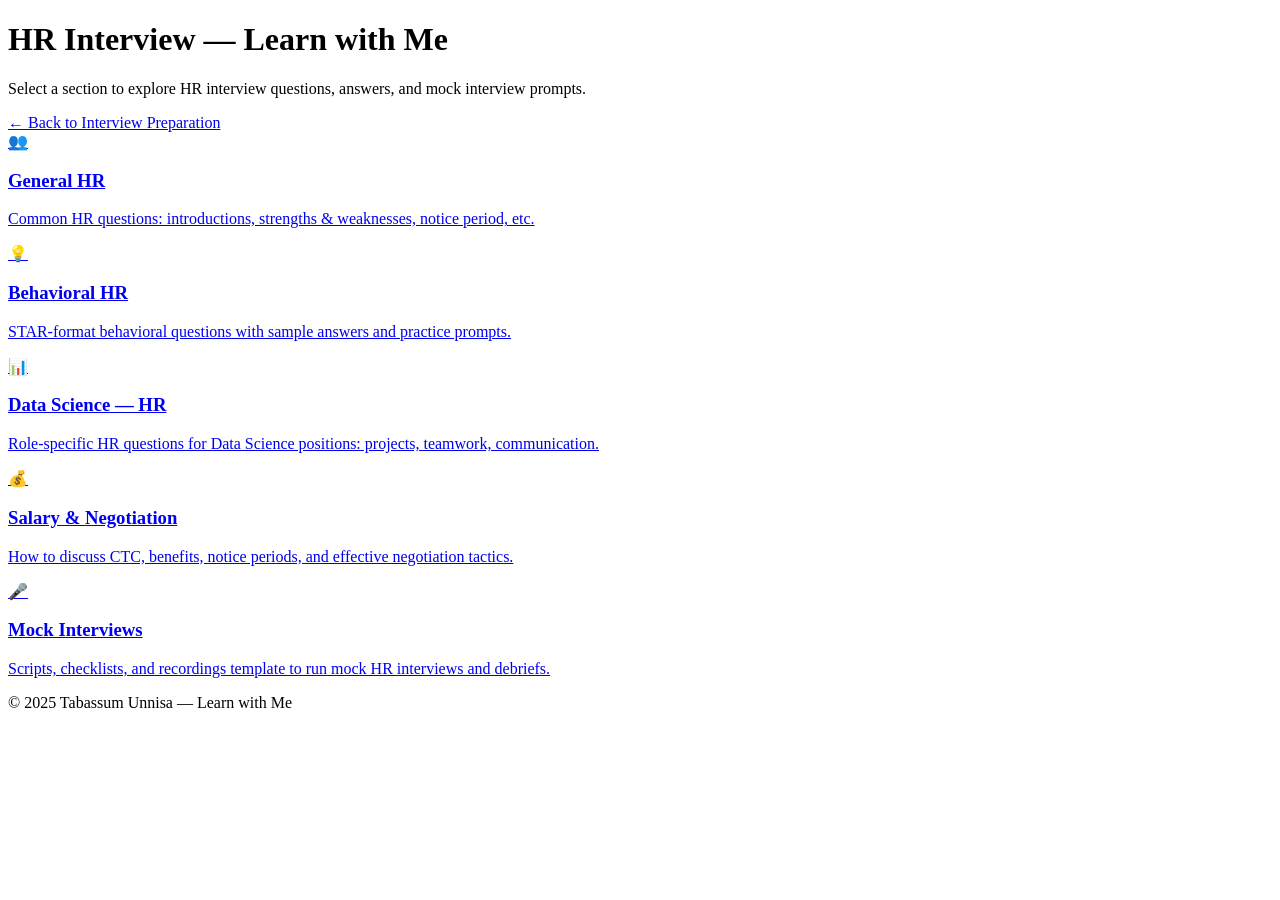
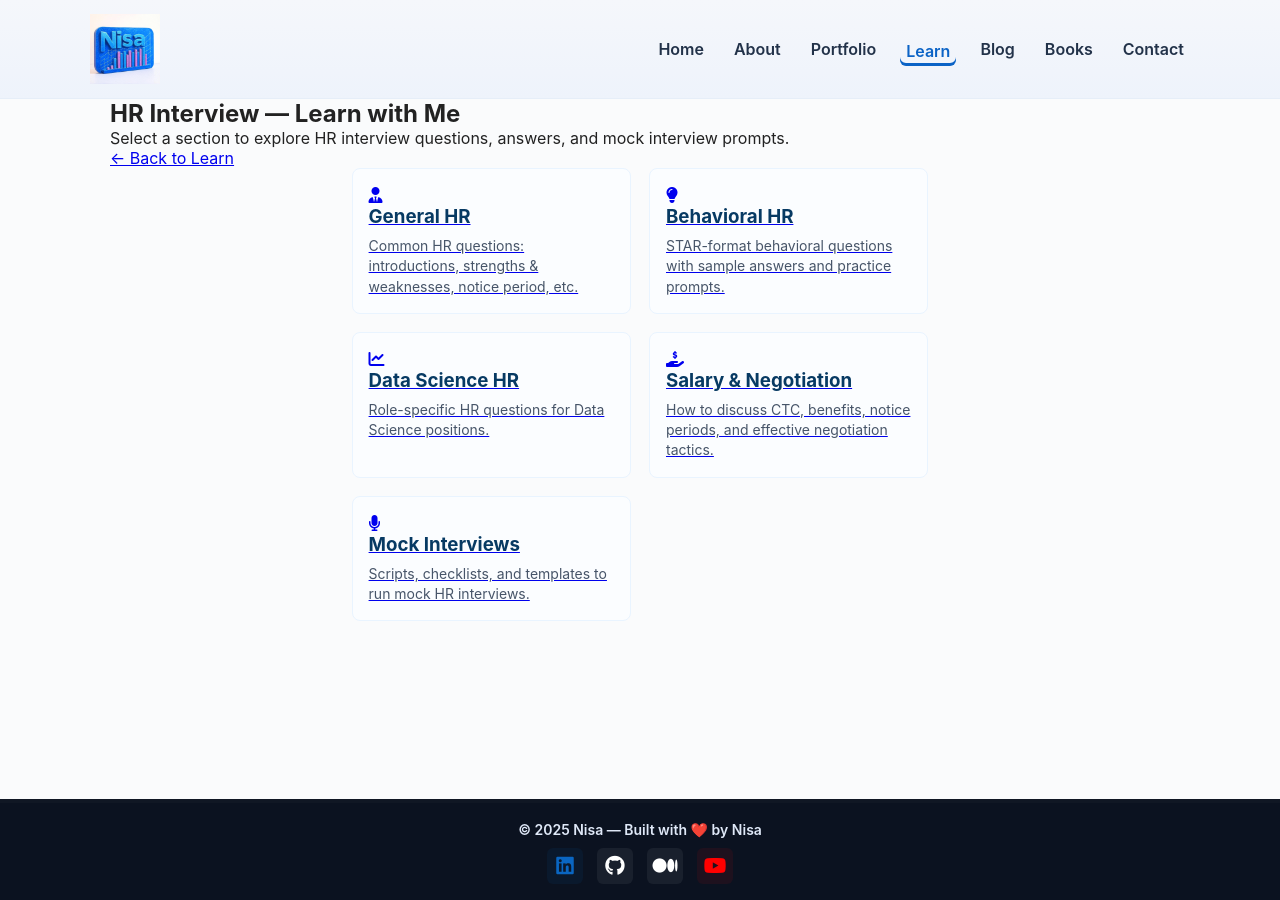
Before and after one commit to tabassumunnisa19/My_Personal_Website, a Jekyll site: the page hr-pages/hr-interview.html, which Jekyll copies as it is, in a window 1280 px wide. Built offline with Jekyll 4.4.1, drawn with Linux system fonts in a browser that asks for light colours.

Commit message:
Update hr-interview.html

```diff
--- a/hr-pages/hr-interview.html
+++ b/hr-pages/hr-interview.html
@@ -1,71 +1,86 @@
 <!doctype html>
 <html lang="en">
 <head>
-  <meta charset="utf-8" />
-  <meta name="viewport" content="width=device-width,initial-scale=1" />
+  <meta charset="utf-8">
+  <meta name="viewport" content="width=device-width,initial-scale=1">
   <title>HR Interview — Learn with Me</title>
-  <link rel="stylesheet" href="style.css" />
+  <link rel="stylesheet" href="../style.css">
+  <link rel="stylesheet" href="https://cdnjs.cloudflare.com/ajax/libs/font-awesome/6.4.0/css/all.min.css">
 </head>
 <body>
-  <!-- 🔹 Header (same style as learn.html) -->
+
+<!-- 🔹 Header (same as your website) -->
 <header class="site-header">
-    <div class="container">
-      <h1>HR Interview — Learn with Me</h1>
-      <p>Select a section to explore HR interview questions, answers, and mock interview prompts.</p>
-      <a href="interview.html" class="back-link">← Back to Interview Preparation</a>
+  <div class="site-container header-inner">
+    <a href="../index.html" class="logo"><img src="../logo.jpg" alt="Nisa logo" /></a>
+    <nav class="main-nav">
+      <a href="../index.html">Home</a>
+      <a href="../about.html">About</a>
+      <a href="../portfolio.html">Portfolio</a>
+      <a href="../learn.html" class="active">Learn</a>
+      <a href="../blog.html">Blog</a>
+      <a href="../books.html">Books</a>
+      <a href="../contact.html">Contact</a>
+    </nav>
   </div>
 </header>
 
-  <!-- 🔹 Main Grid -->
-  <main class="container">
+<!-- 🔹 Page Header -->
+<section class="page-header">
+  <div class="site-container">
+    <h1>HR Interview — Learn with Me</h1>
+    <p>Select a section to explore HR interview questions, answers, and mock interview prompts.</p>
+    <a href="../learn.html" class="back-link">← Back to Learn</a>
+  </div>
+</section>
+
+<!-- 🔹 Grid Section -->
+<main class="site-container">
   <div class="grid">
-      <a class="card" href="hr-pages/general.html">
-        <div class="icon">👥</div>
-        <div>
+    <a class="card" href="general.html">
+      <div class="icon"><i class="fa fa-user-tie"></i></div>
       <h3>General HR</h3>
       <p>Common HR questions: introductions, strengths & weaknesses, notice period, etc.</p>
-        </div>
     </a>
 
-      <a class="card" href="hr-pages/behavior.html">
-        <div class="icon">💡</div>
-        <div>
+    <a class="card" href="behavior.html">
+      <div class="icon"><i class="fa fa-lightbulb"></i></div>
       <h3>Behavioral HR</h3>
       <p>STAR-format behavioral questions with sample answers and practice prompts.</p>
-        </div>
     </a>
 
-      <a class="card" href="hr-pages/datascience.html">
-        <div class="icon">📊</div>
-        <div>
-          <h3>Data Science — HR</h3>
-          <p>Role-specific HR questions for Data Science positions: projects, teamwork, communication.</p>
-        </div>
+    <a class="card" href="datascience.html">
+      <div class="icon"><i class="fa fa-chart-line"></i></div>
+      <h3>Data Science HR</h3>
+      <p>Role-specific HR questions for Data Science positions.</p>
     </a>
 
-      <a class="card" href="hr-pages/salary.html">
-        <div class="icon">💰</div>
-        <div>
+    <a class="card" href="salary.html">
+      <div class="icon"><i class="fa fa-hand-holding-dollar"></i></div>
       <h3>Salary & Negotiation</h3>
       <p>How to discuss CTC, benefits, notice periods, and effective negotiation tactics.</p>
-        </div>
     </a>
 
-      <a class="card" href="hr-pages/mock.html">
-        <div class="icon">🎤</div>
-        <div>
+    <a class="card" href="mock.html">
+      <div class="icon"><i class="fa fa-microphone"></i></div>
       <h3>Mock Interviews</h3>
-          <p>Scripts, checklists, and recordings template to run mock HR interviews and debriefs.</p>
-        </div>
+      <p>Scripts, checklists, and templates to run mock HR interviews.</p>
     </a>
   </div>
 </main>
 
-  <!-- 🔹 Footer (same style as learn.html) -->
+<!-- 🔹 Footer (same as your website) -->
 <footer class="site-footer">
-    <div class="container">
-      <p>© 2025 Tabassum Unnisa — Learn with Me</p>
+  <div class="site-container footer-inner">
+    <p class="copyright">© 2025 Nisa — Built with <span class="heart">❤️</span> by Nisa</p>
+    <div class="socials" aria-label="social links">
+      <a href="#" class="social linkedin" title="LinkedIn" aria-label="LinkedIn"><i class="fab fa-linkedin" aria-hidden="true"></i></a>
+      <a href="#" class="social github" title="GitHub" aria-label="GitHub"><i class="fab fa-github" aria-hidden="true"></i></a>
+      <a href="#" class="social medium" title="Medium" aria-label="Medium"><i class="fab fa-medium" aria-hidden="true"></i></a>
+      <a href="#" class="social youtube" title="YouTube" aria-label="YouTube"><i class="fab fa-youtube" aria-hidden="true"></i></a>
+    </div>
   </div>
 </footer>
+
 </body>
 </html>
```
Lines whose indentation alone changed are shown as unchanged.
